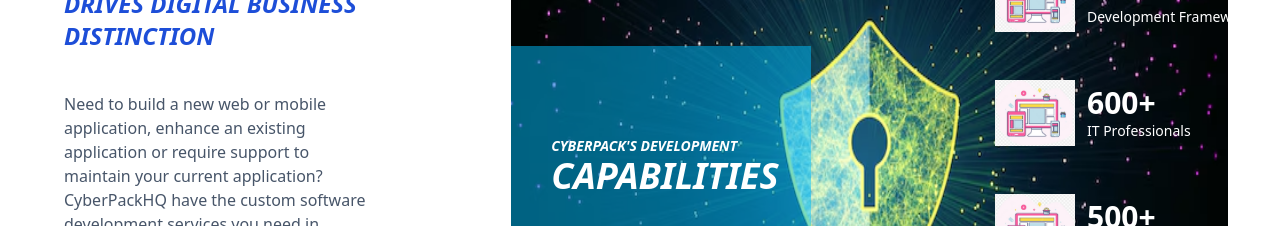
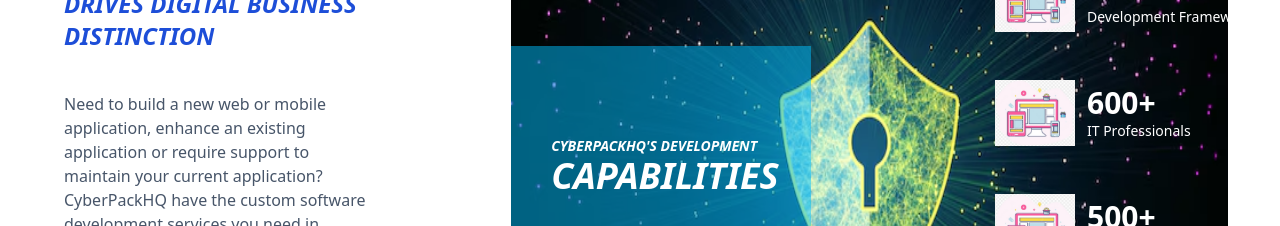
Before and after one commit to ArchSharp/cyber_pack, a React (Create React App) app: page / in a window 1280 px wide. Shown: the part 1240-1466 px from the top of the page. Built offline with nearby package versions, Linux system fonts and the light colour scheme.

Commit message:
remove bg if titleLogo of browser

```diff
--- a/public/index.html
+++ b/public/index.html
@@ -2,7 +2,7 @@
 <html lang="en">
   <head>
     <meta charset="utf-8" />
-    <link rel="icon" href="%PUBLIC_URL%/titleLogo.jpg" />
+    <link rel="icon" href="%PUBLIC_URL%/titleLogo.png" />
     <meta name="viewport" content="width=device-width, initial-scale=1" />
     <meta name="theme-color" content="#000000" />
     <meta
--- a/src/Screens/Home.tsx
+++ b/src/Screens/Home.tsx
@@ -244,7 +244,7 @@
               >
                 <div className="ml-5 md:ml-10">
                   <div className="text-xs md:text-sm font-semibold text-white">
-                    CYBERPACK'S DEVELOPMENT
+                    CYBERPACKHQ'S DEVELOPMENT
                   </div>
                   <div className="text-lg w-fit md:text-2xl lg:text-4xl font-bold text-white">
                     CAPABILITIES
```
Also changed, not shown: public/titleLogo.jpg (deleted), public/titleLogo.png (added).
